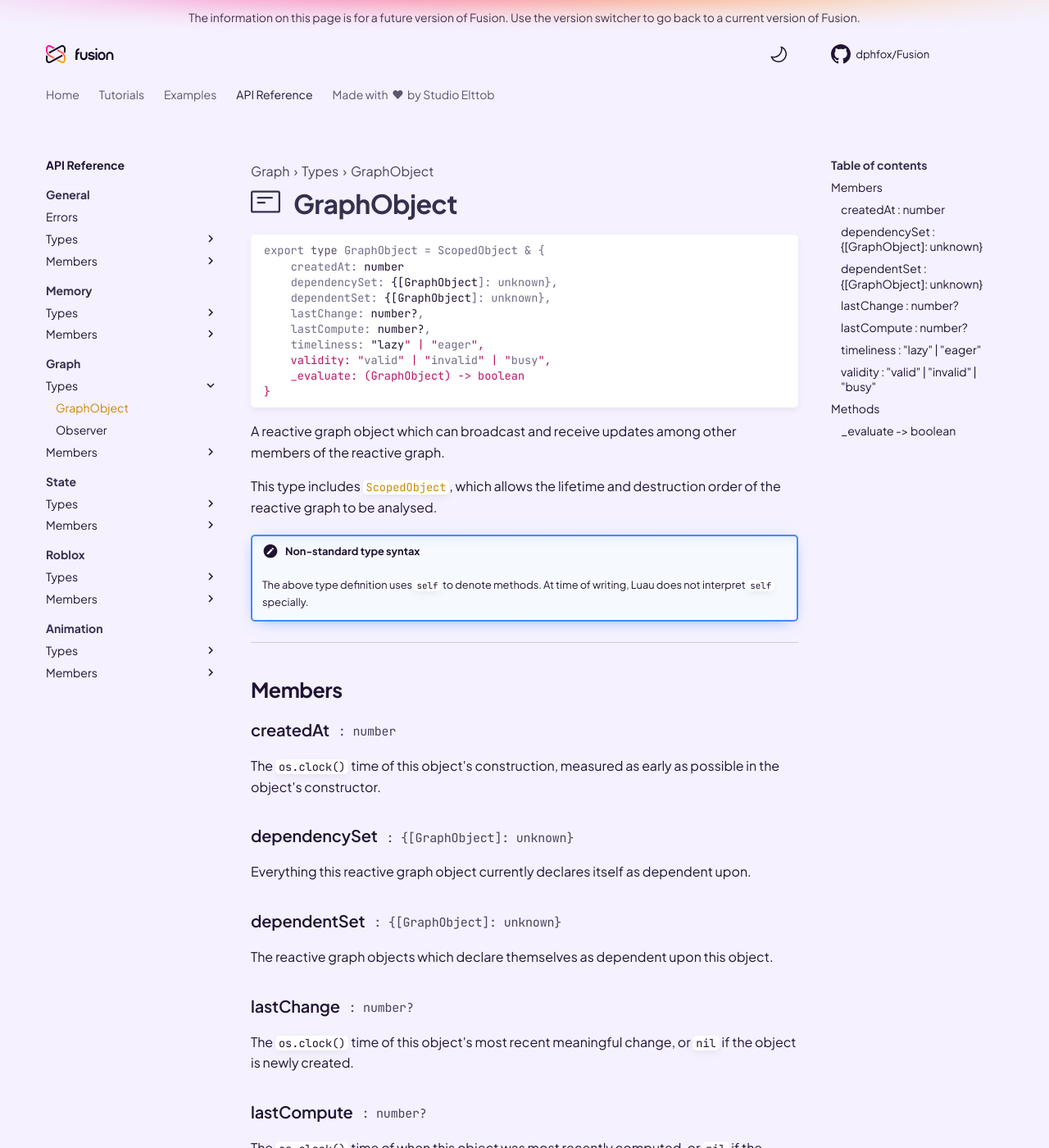
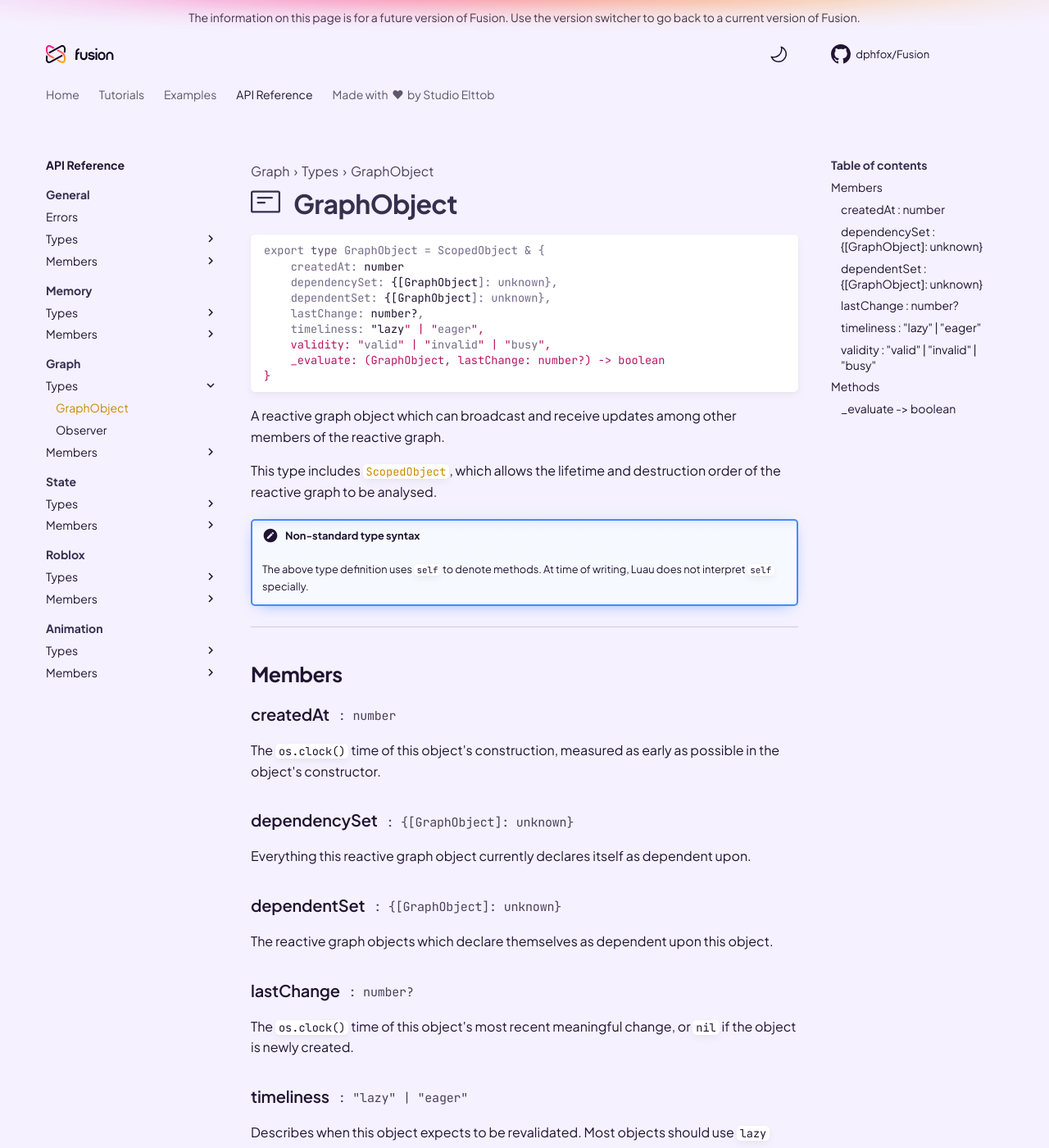
Before and after one commit to dphfox/Fusion, an MkDocs documentation site: the page built from docs/api-reference/graph/types/graphobject.md, in a window 1280 px wide and 1400 px high. Shown: the whole window at 82% size. Built offline with MkDocs 1.6.1 and Material for MkDocs 9.7.7, drawn with Linux system fonts in a browser that asks for light colours; comment, search, counter and statistics services are not loaded; the version menu is left out; some of the changed text lies outside the part shown.

Commit message:
Revert "Implement lastCompute" (#420)

````diff
--- a/docs/api-reference/graph/types/graphobject.md
+++ b/docs/api-reference/graph/types/graphobject.md
@@ -15,10 +15,9 @@ export type GraphObject = ScopedObject & {
 	dependencySet: {[GraphObject]: unknown},
 	dependentSet: {[GraphObject]: unknown},
 	lastChange: number?,
-	lastCompute: number?,
 	timeliness: "lazy" | "eager",
 	validity: "valid" | "invalid" | "busy",
-	_evaluate: (GraphObject) -> boolean
+	_evaluate: (GraphObject, lastChange: number?) -> boolean
 }
 ```
 
@@ -77,16 +76,6 @@ The `os.clock()` time of this object's most recent meaningful change, or `nil`
 if the object is newly created.
 
 <h3 markdown>
-	lastCompute
-	<span class="fusiondoc-api-type">
-		: number?
-	</span>
-</h3>
-
-The `os.clock()` time of when this object was most recently computed, or `nil`
-if the object is newly created.
-
-<h3 markdown>
 	timeliness
 	<span class="fusiondoc-api-type">
 		: "lazy" | "eager"
````
Also changed, not shown: 10 other files.
